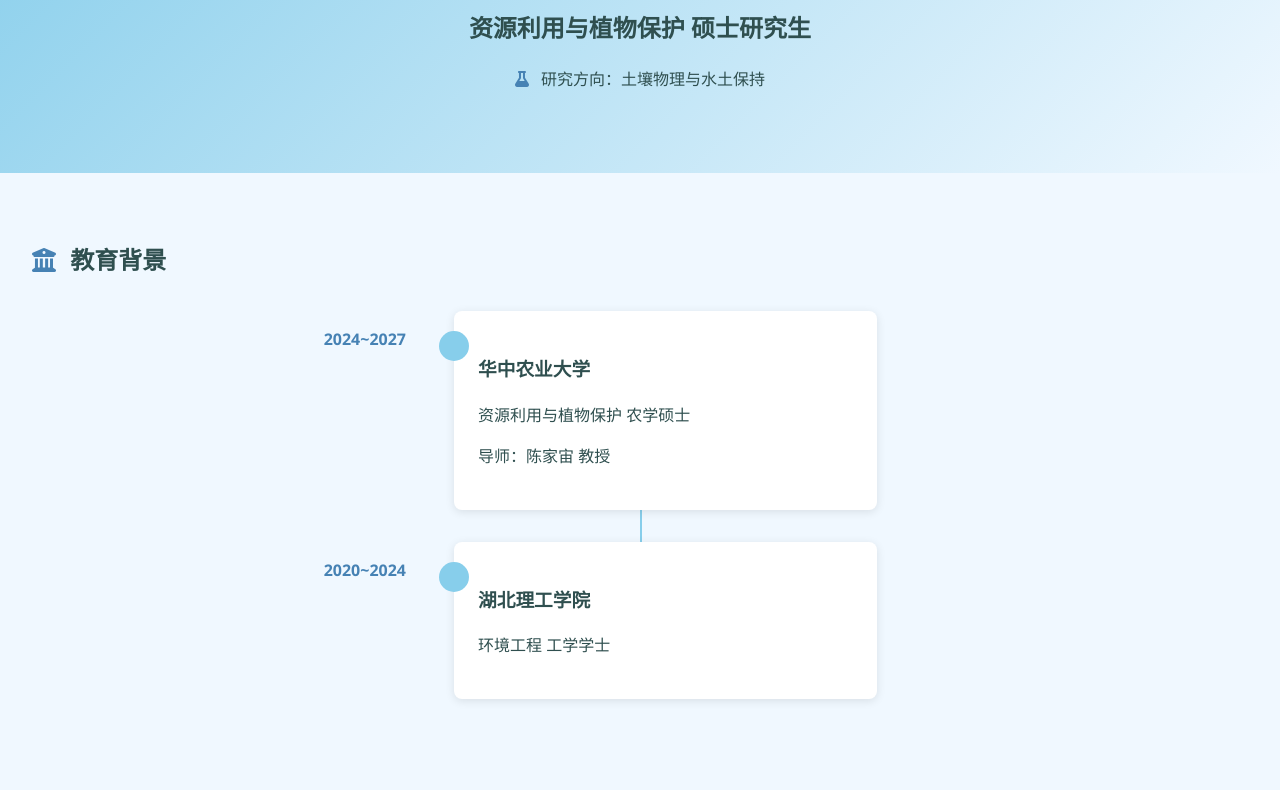
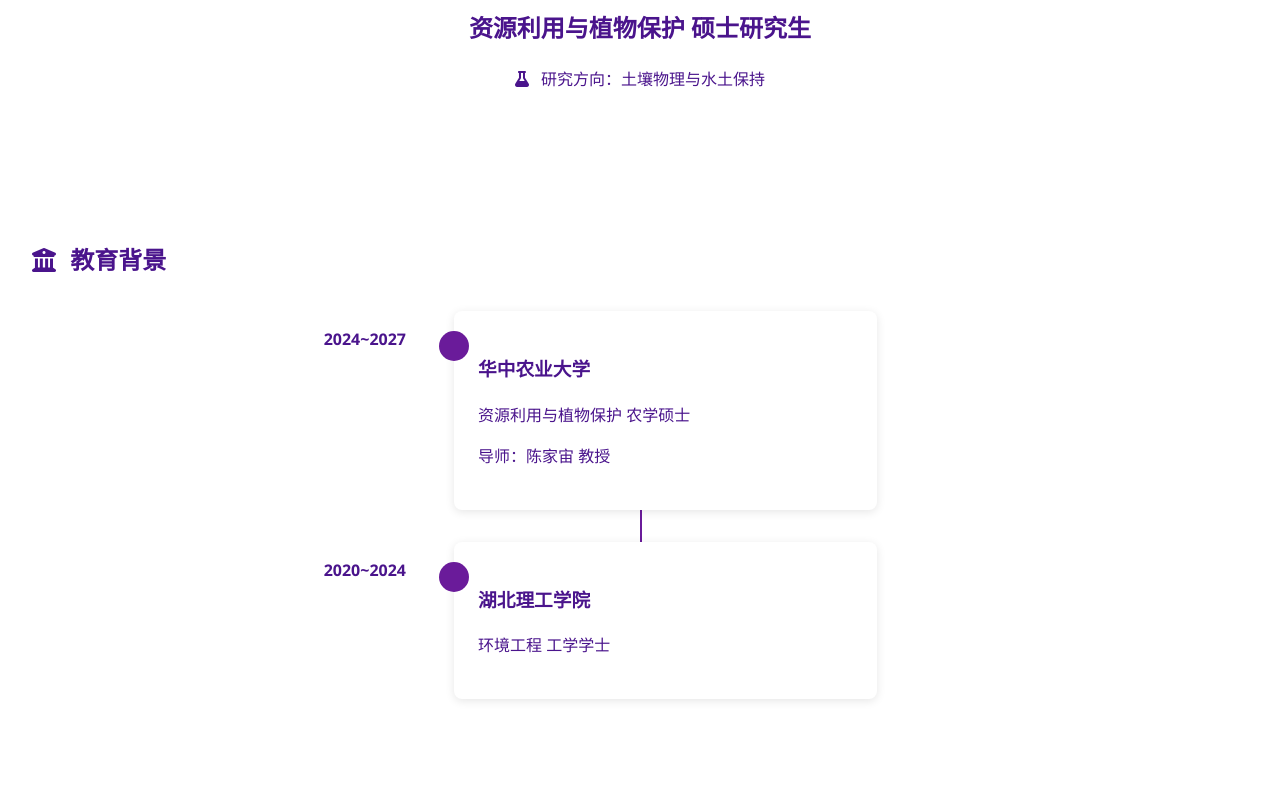
Before and after one commit to DongKuankk/DongKuankk.github.io, a plain HTML site: page index.html in a window 1280 px wide. Shown: the part 232-1022 px from the top of the page. Drawn offline with Linux system fonts and the light colour scheme; files that its build step writes are made by us from their sources.

Commit message:
Add files via upload

```diff
--- a/main.css
+++ b/main.css
@@ -1,9 +1,9 @@
 :root {
-    --primary-color: #87CEEB;
-    --secondary-color: #5F9EA0;
-    --accent-color: #4682B4;
-    --text-color: #2F4F4F;
-    --bg-color: #F0F8FF;
+    --primary-color: #6A1B9A;
+    --secondary-color: #9C27B0;
+    --background-color: #F3E5F5;
+    --text-color: #4A148C;
+    --card-bg: #EDE7F6;
 }
 
 body {
```
